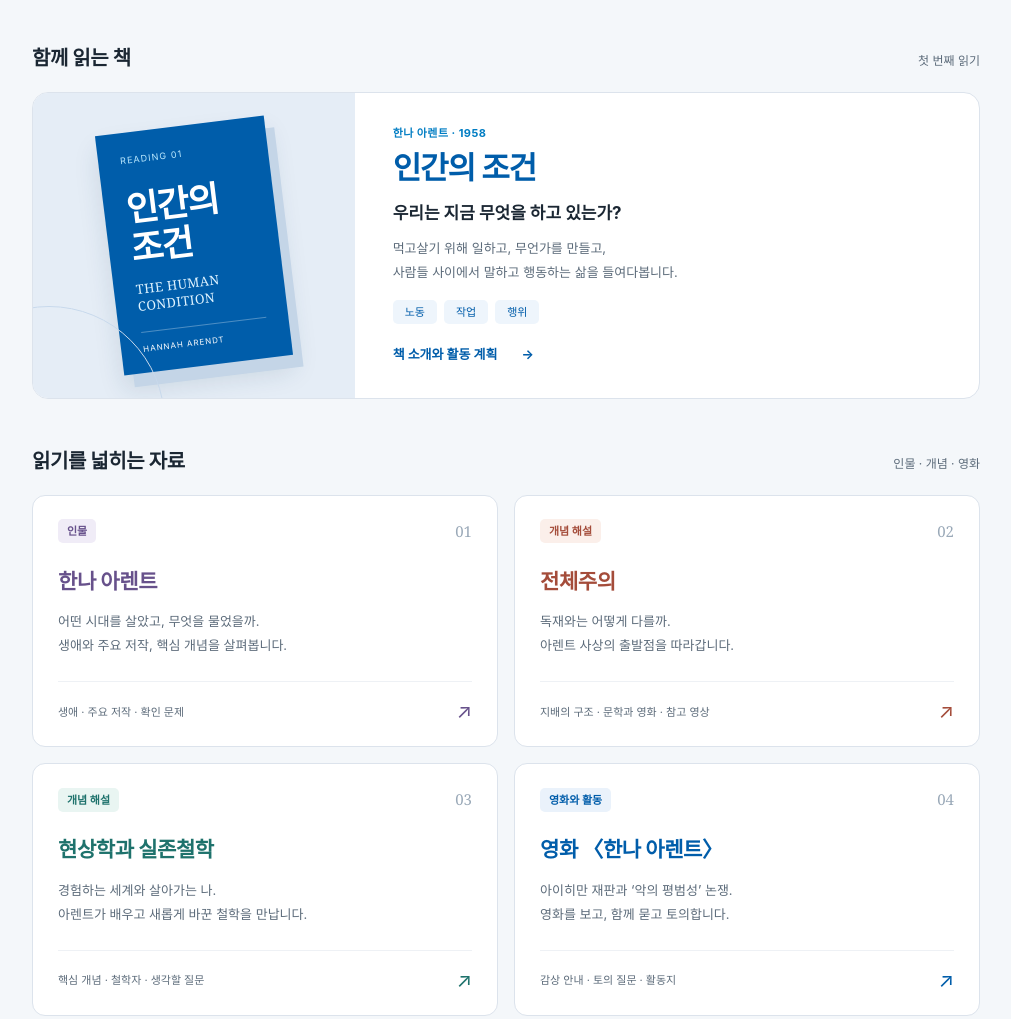
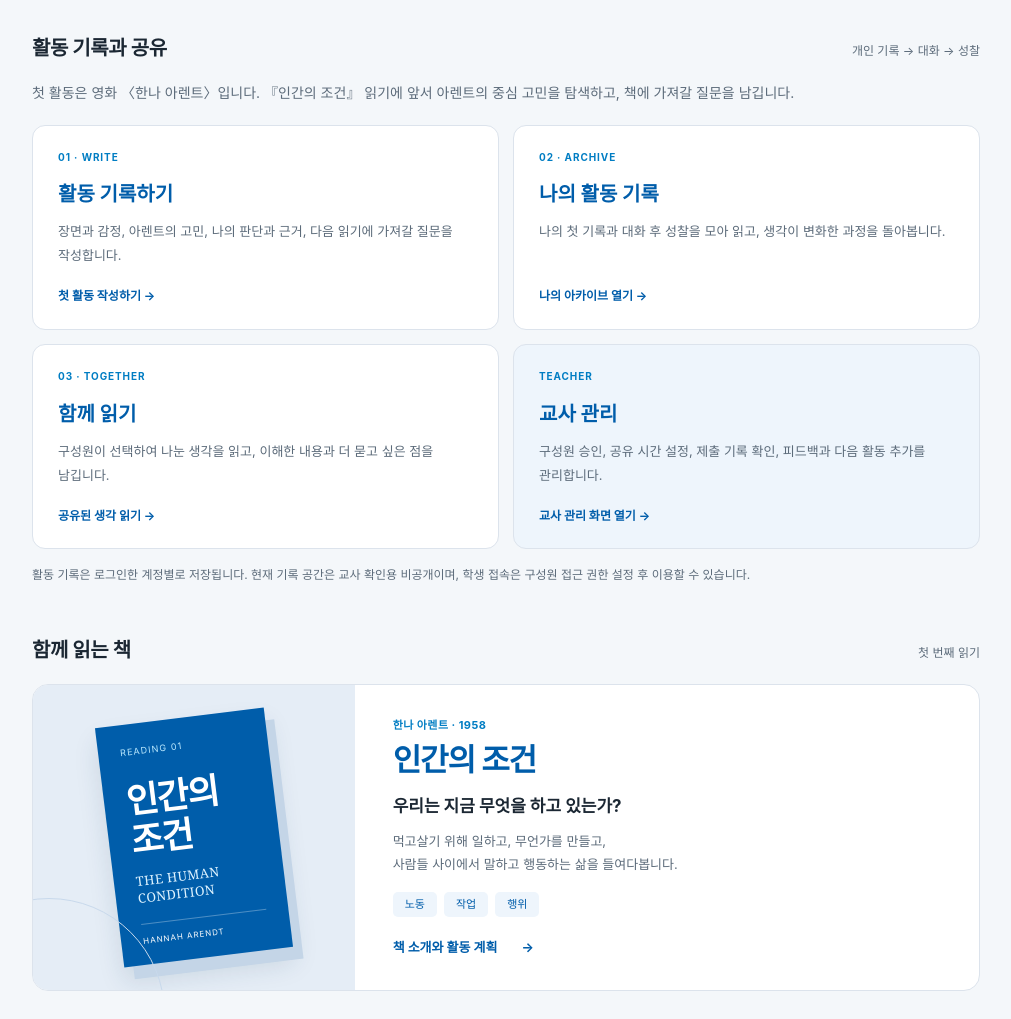
Before and after one commit to doh82-creator/philosophy, a plain HTML site: page index.html in a window 1280 px wide. Shown: the part 560-1579 px from the top of the page, without its empty margins (134-1145 px from the left). Drawn offline with Linux system fonts and the light colour scheme.

Commit message:
Connect club portal to writing, archive, shared reading and teacher management

```diff
--- a/index.html
+++ b/index.html
@@ -13,7 +13,7 @@
   <header class="site-header">
     <div class="header-inner">
       <a class="brand" href="./" aria-label="현대철학 독서동아리 홈"><span class="diamond" aria-hidden="true"></span>현대철학 독서동아리</a>
-      <nav aria-label="주요 메뉴"><a href="#reading">함께 읽는 책</a><a href="#resources">자료실</a></nav>
+      <nav aria-label="주요 메뉴"><a href="#reading">함께 읽는 책</a><a href="#resources">자료실</a><a href="#journal">활동 기록·공유</a><a href="https://arendt-philosophy-journal.ddoh82.chatgpt.site/?view=teacher">교사 관리</a></nav>
     </div>
   </header>
 
@@ -30,6 +30,19 @@
       <span><strong>동아리 활동 안내</strong><small>읽을 책 · 모임 진행 · 역할과 준비물 · 우리의 약속</small></span>
       <span class="link-arrow" aria-hidden="true">↗</span>
     </a>
+
+
+    <section id="journal" class="journal-section" aria-labelledby="journal-title">
+      <div class="section-heading"><h2 id="journal-title">활동 기록과 공유</h2><span>개인 기록 → 대화 → 성찰</span></div>
+      <p class="journal-purpose">첫 활동은 영화 〈한나 아렌트〉입니다. 『인간의 조건』 읽기에 앞서 아렌트의 중심 고민을 탐색하고, 책에 가져갈 질문을 남깁니다.</p>
+      <div class="journal-grid">
+        <a class="journal-card" href="https://arendt-philosophy-journal.ddoh82.chatgpt.site/?view=write"><span class="journal-number">01 · WRITE</span><h3>활동 기록하기</h3><p>장면과 감정, 아렌트의 고민, 나의 판단과 근거, 다음 읽기에 가져갈 질문을 작성합니다.</p><span class="journal-action">첫 활동 작성하기 →</span></a>
+        <a class="journal-card" href="https://arendt-philosophy-journal.ddoh82.chatgpt.site/?view=archive"><span class="journal-number">02 · ARCHIVE</span><h3>나의 활동 기록</h3><p>나의 첫 기록과 대화 후 성찰을 모아 읽고, 생각이 변화한 과정을 돌아봅니다.</p><span class="journal-action">나의 아카이브 열기 →</span></a>
+        <a class="journal-card" href="https://arendt-philosophy-journal.ddoh82.chatgpt.site/?view=community"><span class="journal-number">03 · TOGETHER</span><h3>함께 읽기</h3><p>구성원이 선택하여 나눈 생각을 읽고, 이해한 내용과 더 묻고 싶은 점을 남깁니다.</p><span class="journal-action">공유된 생각 읽기 →</span></a>
+        <a class="journal-card teacher" href="https://arendt-philosophy-journal.ddoh82.chatgpt.site/?view=teacher"><span class="journal-number">TEACHER</span><h3>교사 관리</h3><p>구성원 승인, 공유 시간 설정, 제출 기록 확인, 피드백과 다음 활동 추가를 관리합니다.</p><span class="journal-action">교사 관리 화면 열기 →</span></a>
+      </div>
+      <p class="journal-access">활동 기록은 로그인한 계정별로 저장됩니다. 현재 기록 공간은 교사 확인용 비공개이며, 학생 접속은 구성원 접근 권한 설정 후 이용할 수 있습니다.</p>
+    </section>
 
     <section id="reading" class="reading-section" aria-labelledby="reading-title">
       <div class="section-heading"><h2 id="reading-title">함께 읽는 책</h2><span>첫 번째 읽기</span></div>
@@ -72,7 +85,7 @@
         <a class="resource-card film" href="영화_한나_아렌트_활동자료.html">
           <div class="card-top"><span class="category">영화와 활동</span><span class="card-number">04</span></div>
           <h3>영화 〈한나 아렌트〉</h3>
-          <p>아이히만 재판과 ‘악의 평범성’ 논쟁.<br>영화를 보고, 함께 묻고 토의합니다.</p>
+          <p>『인간의 조건』 읽기를 위한 선행 활동.<br>아렌트의 중심 고민을 탐색하고 질문을 남깁니다.</p>
           <div class="card-bottom"><span>감상 안내 · 토의 질문 · 활동지</span><span aria-hidden="true">↗</span></div>
         </a>
       </div>
```
